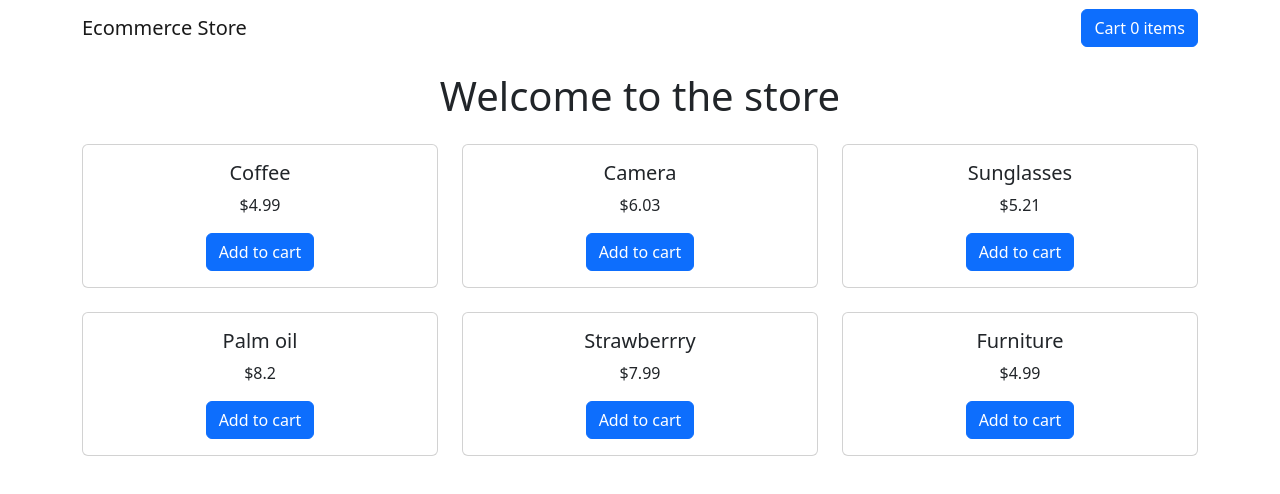
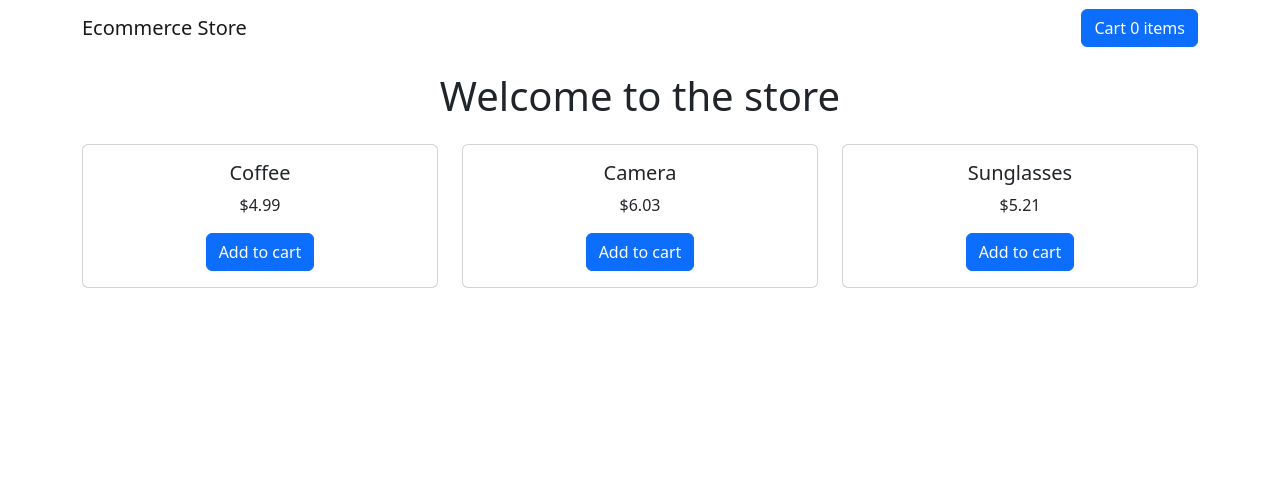
Before and after one commit to jc-cedric/shopping-cart, a React (Create React App) app: page / in a window 1280 px wide. Shown: the top 494 px of the page. Built offline with nearby package versions, Linux system fonts and the light colour scheme.

Commit message:
adding stripe logic to perform the payment

```diff
--- a/src/components/Navbar.js
+++ b/src/components/Navbar.js
@@ -12,6 +12,26 @@ const NavbarComponent = () => {
   const cart = useContext(CartContext)
 
   const productsCount = cart.items.reduce((sum,product) => sum + product.quantity, 0)
+
+  const checkout = async () => {
+    await fetch('http://localhost:4000/checkout', {
+      method: "POST",
+      headers: {
+        "Content-Type": "application/json"
+      },
+      body: JSON.stringify({
+        items: cart.items
+      })
+    })
+    .then((response) => {
+      return response.json()
+    })
+    .then((response) => {
+      if(response.url) {
+        window.location.assign(response.url)
+      }
+    })
+  }
 
   return (
     <>
@@ -37,7 +57,7 @@ const NavbarComponent = () => {
 
               <h1>Total: {cart.getTotalCost().toFixed(2)}</h1>
 
-              <Button variant='success'>Purchase items!</Button>
+              <Button variant='success' onClick={checkout}>Purchase items!</Button>
             </> :
             <h1>There is no items in your cart!</h1>
           }
--- a/src/productStore.js
+++ b/src/productStore.js
@@ -1,34 +1,19 @@
 const productsArray = [
   {
-    id: 1,
+    id: "price_1LxXcoHz6jUVw9C988sJLODD",
     title: "Coffee",
     price: 4.99
   },
   {
-    id: 2,
+    id: "price_1LxYVwHz6jUVw9C9yF3x60SG",
     title: "Camera",
     price: 6.03
   },
   {
-    id: 3,
+    id: "price_1LxYUkHz6jUVw9C9rJMpiwK7",
     title: "Sunglasses",
     price: 5.21
-  },
-  {
-    id: 4,
-    title: "Palm oil",
-    price: 8.20
-  },
-  {
-    id: 5,
-    title: "Strawberrry",
-    price: 7.99
-  },
-  {
-    id: 6,
-    title: "Furniture",
-    price: 4.99
-  },
+  }
 ]
 
 const getProductData = (id)=> {
```
